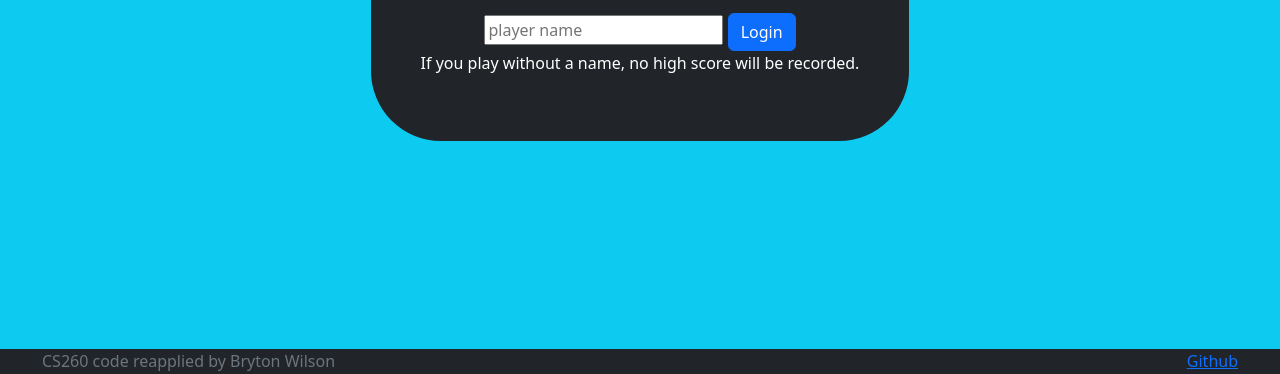
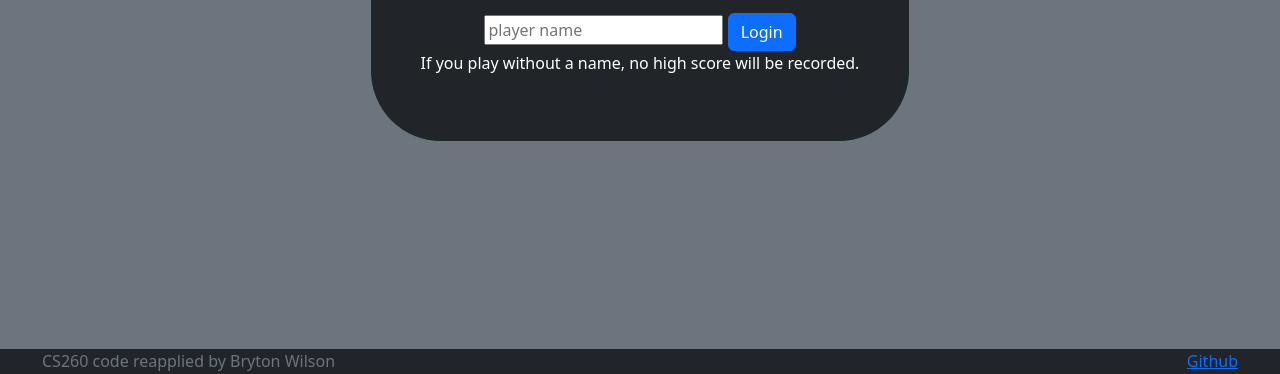
Before and after one commit to BrtWilson/simon, a plain HTML site: page index.html in a window 1280 px wide. Shown: the part 431-805 px from the top of the page. Drawn offline with nearby package versions, Linux system fonts and the light colour scheme.

Commit message:
css home updated further

```diff
--- a/index.html
+++ b/index.html
@@ -28,7 +28,7 @@
             <hr />
         </header>
 
-        <main class="container-fluid bg-info text-center">
+        <main class="container-fluid bg-secondary text-center">
             <div class="bg-dark" id="home_div">
                 <h1>Welcome</h1>
                 <p>Hit "Login" to play</p>
```
